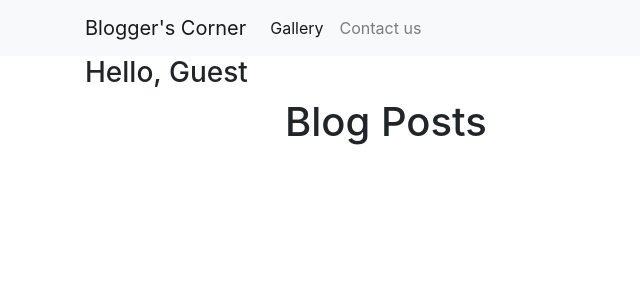
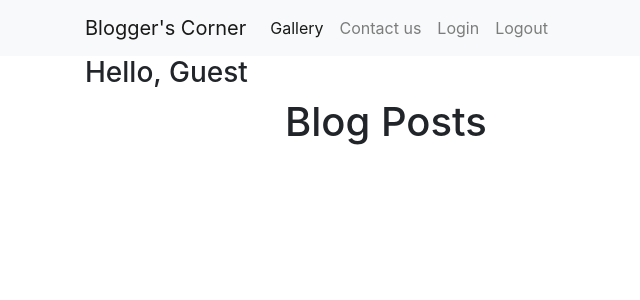
Before and after one commit to a7md0/bloggers_corner, a Django app: page /blog/ in a window 1280 px wide. Shown: the top 300 px of the page, without its empty margins (0-640 px from the left). Run offline with Django 3.2, Linux system fonts and the light colour scheme; data that the repository does not hold is empty; some libraries are stand-ins or nearby versions.

Commit message:
Add login/logout links

```diff
--- a/bloggers_corner/templates/base.html
+++ b/bloggers_corner/templates/base.html
@@ -24,6 +24,14 @@
             <li class="nav-item">
               <a class="nav-link" href="{% url 'contactus:contactus' %}">Contact us</a>
             </li>
+
+            <li class="nav-item">
+              <a class="nav-link" href="{% url 'login' %}">Login</a>
+            </li>
+
+            <li class="nav-item">
+              <a class="nav-link" href="{% url 'logout' %}">Logout</a>
+            </li>
           </ul>
         </div>
     </div>
```
